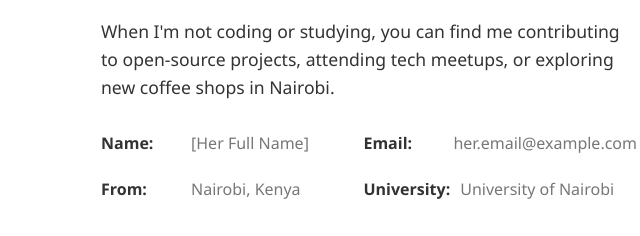
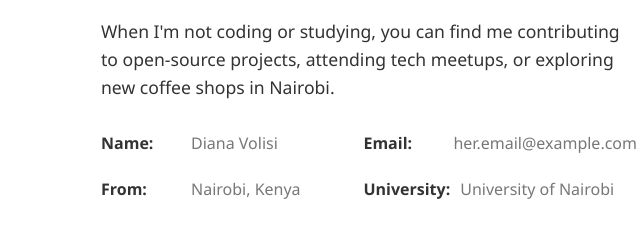
Before and after one commit to dianavolisi/port, a plain HTML site: page index.html in a window 1280 px wide. Shown: the part 1264-1500 px from the top of the page, 564-1204 px from the left. Drawn offline with Linux system fonts and the light colour scheme.

Commit message:
Update index.html

```diff
--- a/index.html
+++ b/index.html
@@ -65,7 +65,7 @@
                     <div class="about-details">
                         <div class="detail-item">
                             <span class="detail-label">Name:</span>
-                            <span class="detail-value">[Her Full Name]</span>
+                            <span class="detail-value">Diana Volisi</span>
                         </div>
                         <div class="detail-item">
                             <span class="detail-label">Email:</span>
```
